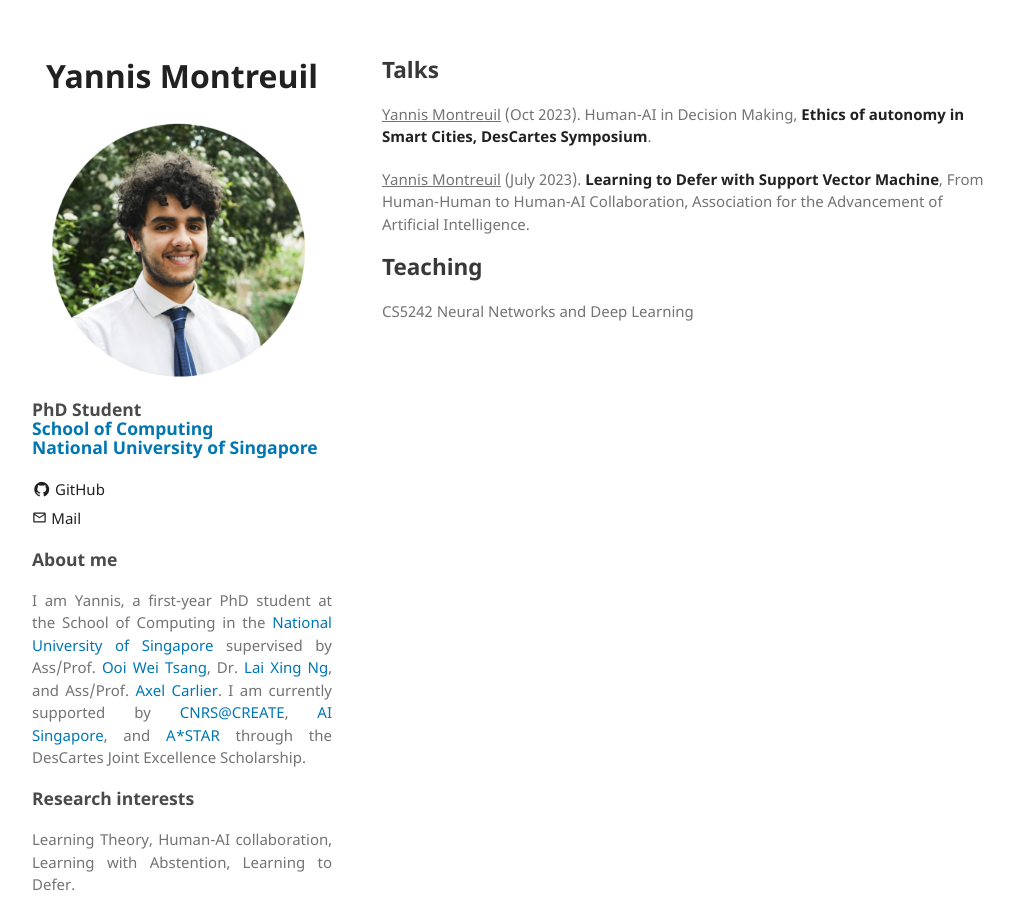
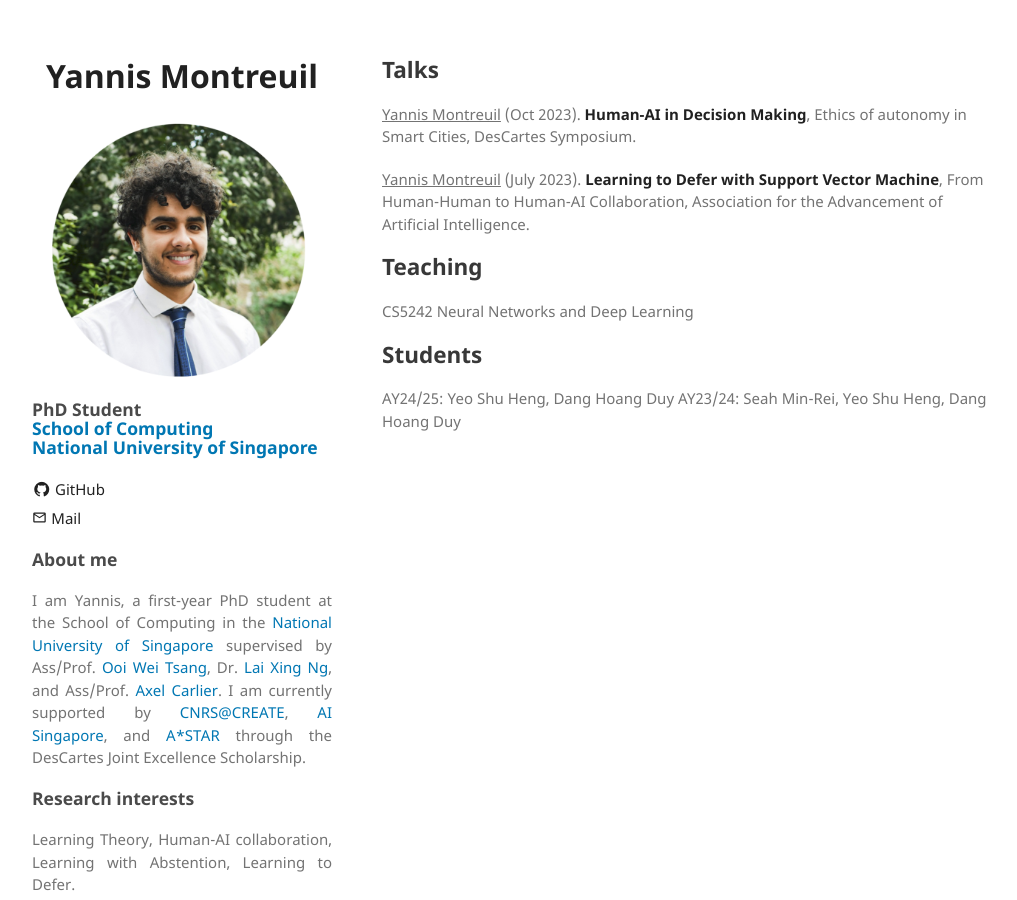
Before and after one commit to yannismontreuil/yannismontreuil.github.io, a Jekyll site: the page built from index.md, in a window 1280 px wide. Shown: the whole page, without its empty margins (128-1145 px from the left). Built offline with Jekyll 4.4.1, drawn with Linux system fonts in a browser that asks for light colours.

Commit message:
Update index.md

```diff
--- a/index.md
+++ b/index.md
@@ -6,10 +6,14 @@ title: "Yannis Montreuil"
 
 
 ## Talks
-<ins>Yannis Montreuil</ins> (Oct 2023). Human-AI in Decision Making, **Ethics of autonomy in Smart Cities, DesCartes Symposium**.
+<ins>Yannis Montreuil</ins> (Oct 2023). **Human-AI in Decision Making**, Ethics of autonomy in Smart Cities, DesCartes Symposium.
 
 <ins>Yannis Montreuil</ins> (July 2023). **Learning to Defer with Support Vector Machine**, From Human-Human to Human-AI Collaboration, Association for the Advancement of Artificial Intelligence.
 
 ## Teaching
 
 CS5242 Neural Networks and Deep Learning
+
+## Students
+AY24/25: Yeo Shu Heng, Dang Hoang Duy
+AY23/24: Seah Min-Rei, Yeo Shu Heng, Dang Hoang Duy
```
